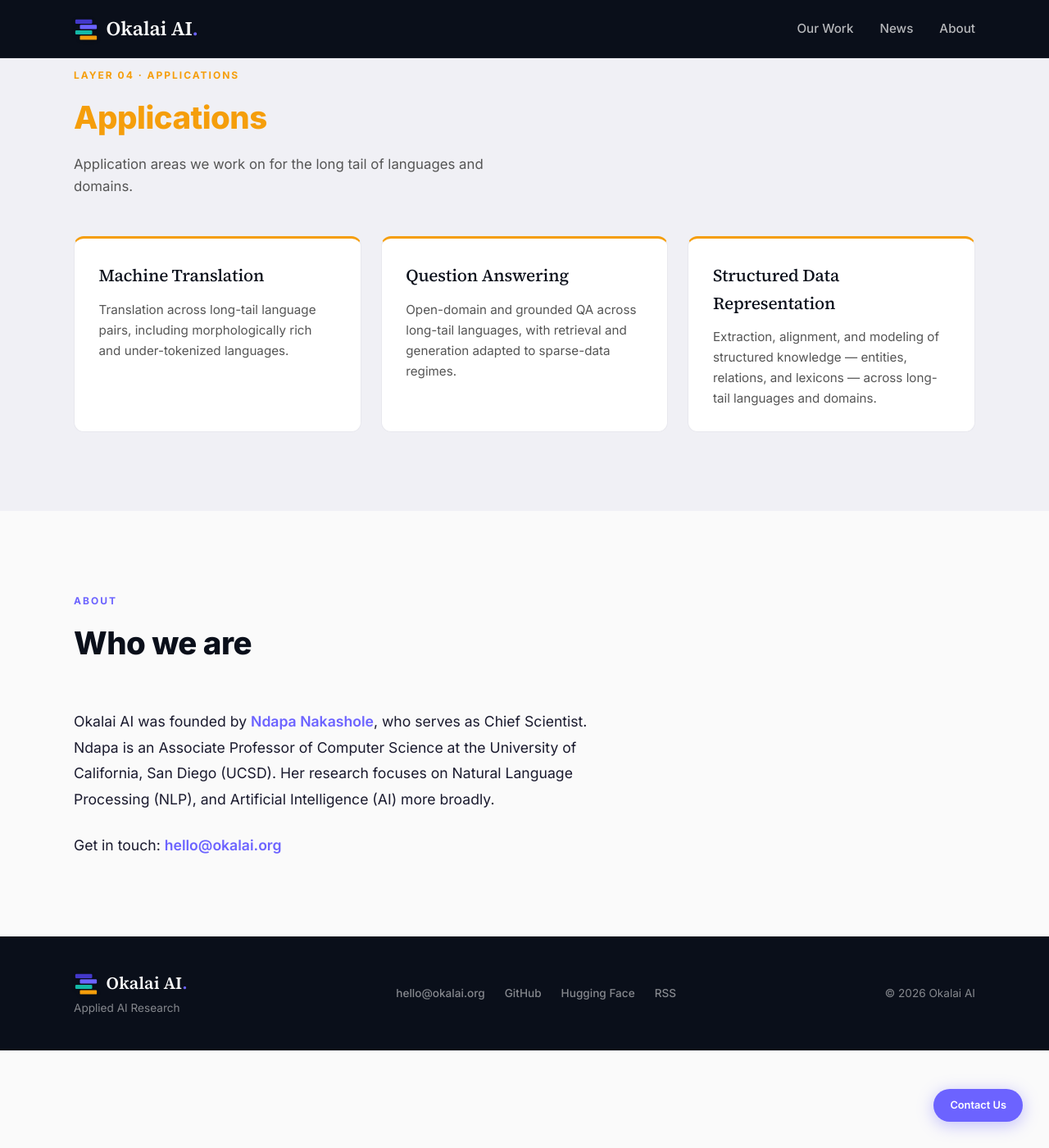
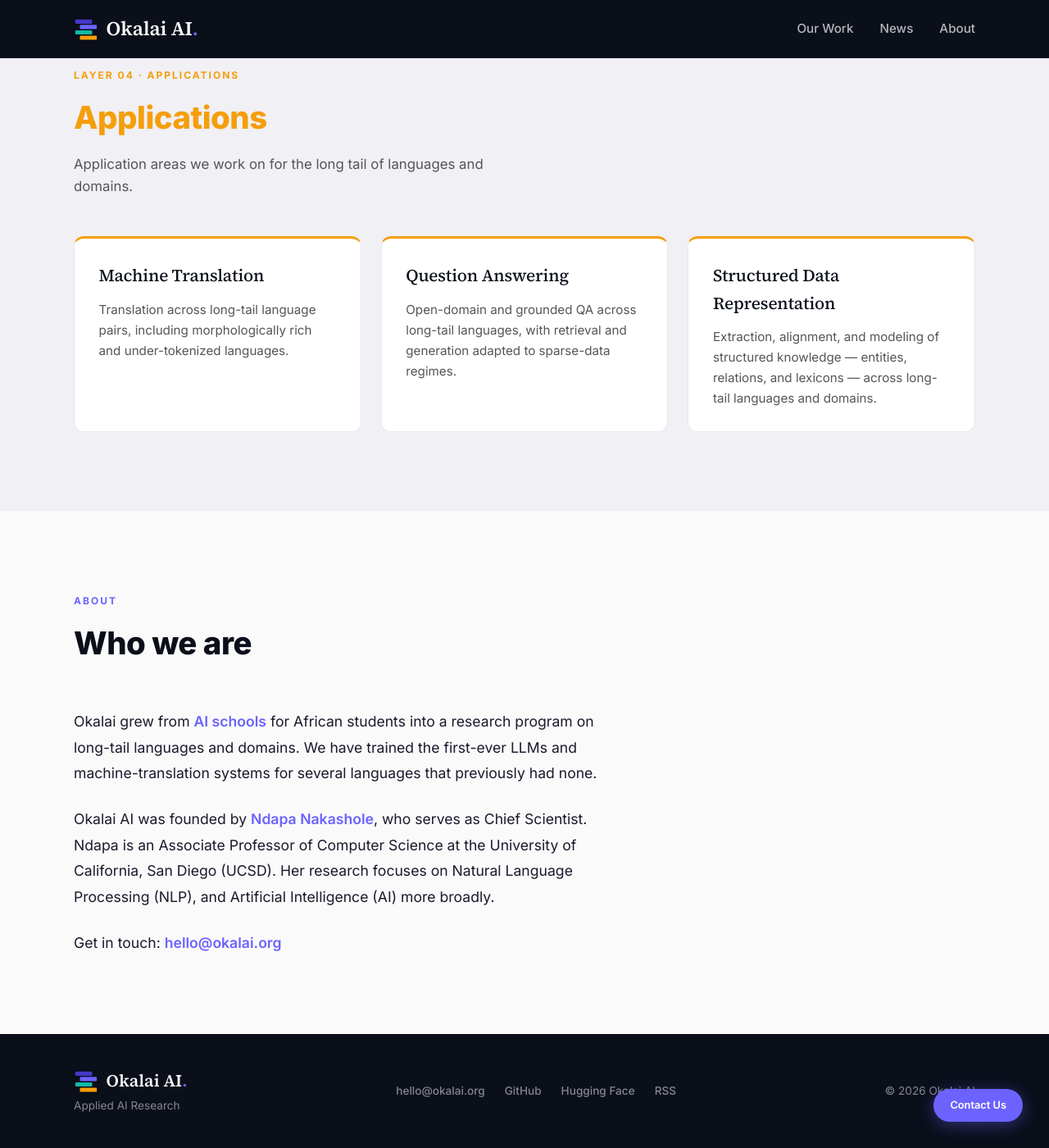
Before and after one commit to okalai-ai/okalai-site, a Jekyll site: the page built from index.md, in a window 1280 px wide and 1400 px high, scrolled down 4397 px. Shown: the whole window at 82% size. Built offline with Jekyll 4.4.1, drawn with Linux system fonts in a browser that asks for light colours.

Commit message:
Add AI Schools

```diff
--- a/assets/css/style.css
+++ b/assets/css/style.css
@@ -979,3 +979,210 @@ a {
     grid-template-columns: 1fr;
   }
 }
+
+/* === AI Schools === */
+.school-page-hero {
+  background: #0a0f1a;
+  color: #fff;
+  padding: 4.5rem 0 3.5rem;
+  position: relative;
+  overflow: hidden;
+}
+.school-page-hero::after {
+  content: "";
+  position: absolute;
+  inset: 0;
+  background: radial-gradient(circle at 80% -10%, rgba(108, 99, 255, 0.22), transparent 55%);
+  pointer-events: none;
+}
+.school-page-hero .container { position: relative; z-index: 1; }
+.school-eyebrow {
+  display: inline-block;
+  font-size: 0.75rem;
+  font-weight: 700;
+  text-transform: uppercase;
+  letter-spacing: 2px;
+  color: #8b82ff;
+  margin-bottom: 0.9rem;
+}
+.school-page-hero h1 {
+  font-family: 'Source Serif 4', 'Source Serif Pro', Georgia, serif;
+  font-size: clamp(2rem, 4vw, 3rem);
+  font-weight: 600;
+  letter-spacing: -0.5px;
+  line-height: 1.1;
+  margin-bottom: 1rem;
+}
+.school-page-hero .lead {
+  font-size: 1.1rem;
+  line-height: 1.7;
+  color: rgba(255, 255, 255, 0.8);
+  max-width: 640px;
+}
+
+/* Year meta row on a single event page */
+.school-meta {
+  display: flex;
+  flex-wrap: wrap;
+  gap: 0.6rem 1.75rem;
+  margin-top: 1.6rem;
+  font-size: 0.95rem;
+  color: rgba(255, 255, 255, 0.92);
+}
+.school-meta span { display: inline-flex; align-items: center; gap: 0.45rem; }
+.school-meta strong { color: #fff; font-weight: 600; }
+.school-meta .dot { color: #6c63ff; }
+
+/* Index: year cards */
+.school-grid {
+  display: grid;
+  grid-template-columns: repeat(auto-fit, minmax(280px, 1fr));
+  gap: 1.5rem;
+}
+.school-card {
+  display: block;
+  background: #fff;
+  border: 1px solid #e8e8ee;
+  border-top: 4px solid var(--accent, #6c63ff);
+  border-radius: 12px;
+  padding: 2rem;
+  color: inherit;
+  transition: transform 0.2s, box-shadow 0.2s;
+}
+.school-card:hover {
+  transform: translateY(-4px);
+  box-shadow: 0 14px 44px rgba(0, 0, 0, 0.09);
+}
+.school-card__year {
+  font-family: 'Source Serif 4', 'Source Serif Pro', Georgia, serif;
+  font-size: 2.4rem;
+  font-weight: 600;
+  line-height: 1;
+  color: var(--accent, #6c63ff);
+  letter-spacing: -1px;
+}
+.school-card__name {
+  font-size: 1.15rem;
+  font-weight: 700;
+  color: #0a0f1a;
+  margin: 0.85rem 0 0.4rem;
+}
+.school-card__where {
+  font-size: 0.9rem;
+  font-weight: 600;
+  color: #14b8a6;
+  text-transform: uppercase;
+  letter-spacing: 0.5px;
+  margin-bottom: 0.75rem;
+}
+.school-card__desc { font-size: 0.95rem; line-height: 1.6; color: #555; }
+.school-card__more {
+  display: inline-block;
+  margin-top: 1.1rem;
+  font-size: 0.9rem;
+  font-weight: 600;
+  color: var(--accent, #6c63ff);
+}
+
+/* Schedule timeline */
+.schedule-day { margin-bottom: 2.5rem; }
+.schedule-day__head {
+  display: flex;
+  align-items: baseline;
+  gap: 0.9rem;
+  flex-wrap: wrap;
+  padding-bottom: 0.85rem;
+  margin-bottom: 1.1rem;
+  border-bottom: 2px solid #e8e8ee;
+}
+.schedule-day__num {
+  font-size: 0.72rem;
+  font-weight: 700;
+  text-transform: uppercase;
+  letter-spacing: 2px;
+  color: var(--accent, #6c63ff);
+}
+.schedule-day__date {
+  font-family: 'Source Serif 4', 'Source Serif Pro', Georgia, serif;
+  font-size: 1.35rem;
+  font-weight: 600;
+  color: #0a0f1a;
+}
+.schedule-day__tag { font-size: 0.9rem; color: #888; font-style: italic; }
+.schedule-row {
+  display: grid;
+  grid-template-columns: 130px 1fr;
+  gap: 1rem;
+  padding: 0.7rem 0;
+  border-bottom: 1px solid #f0f0f5;
+}
+.schedule-row:last-child { border-bottom: none; }
+.schedule-time {
+  font-variant-numeric: tabular-nums;
+  font-size: 0.9rem;
+  font-weight: 600;
+  color: var(--accent, #6c63ff);
+  white-space: nowrap;
+}
+.schedule-what { font-size: 0.98rem; color: #1a1a2e; line-height: 1.5; }
+.schedule-what .who { font-weight: 600; color: #0a0f1a; }
+.schedule-what .topic { color: #555; }
+.schedule-row.is-break { opacity: 0.65; }
+.schedule-row.is-break .schedule-what { font-style: italic; color: #888; }
+
+/* Instructor / info cards */
+.people-grid {
+  display: grid;
+  grid-template-columns: repeat(auto-fit, minmax(260px, 1fr));
+  gap: 1.25rem;
+}
+.person-card {
+  background: #fff;
+  border: 1px solid #e8e8ee;
+  border-radius: 12px;
+  padding: 1.5rem;
+}
+.person-card__name { font-size: 1.05rem; font-weight: 700; color: #0a0f1a; margin-bottom: 0.3rem; }
+.person-card__role { font-size: 0.9rem; color: #555; line-height: 1.5; }
+.person-card__topic { font-size: 0.88rem; color: #6c63ff; font-weight: 600; margin-top: 0.6rem; }
+
+/* Photo gallery placeholder */
+.gallery-grid {
+  display: grid;
+  grid-template-columns: repeat(auto-fit, minmax(220px, 1fr));
+  gap: 1rem;
+}
+.gallery-item {
+  aspect-ratio: 4 / 3;
+  border-radius: 10px;
+  overflow: hidden;
+  background: #f0f0f5;
+  border: 1px solid #e8e8ee;
+}
+.gallery-item img { width: 100%; height: 100%; object-fit: cover; display: block; }
+.gallery-empty {
+  display: flex;
+  align-items: center;
+  justify-content: center;
+  text-align: center;
+  color: #aaa;
+  font-size: 0.85rem;
+  padding: 1rem;
+}
+
+.back-link {
+  display: inline-flex;
+  align-items: center;
+  gap: 0.4rem;
+  font-size: 0.9rem;
+  font-weight: 600;
+  color: #6c63ff;
+  margin-bottom: 2rem;
+}
+.back-link:hover { text-decoration: underline; }
+
+@media (max-width: 600px) {
+  .schedule-row { grid-template-columns: 92px 1fr; gap: 0.75rem; }
+  .schedule-time { font-size: 0.82rem; }
+  .school-card { padding: 1.5rem; }
+}
--- a/index.md
+++ b/index.md
@@ -274,6 +274,9 @@ title: Home
     </div>
     <div data-sr>
       <p style="font-size: 1.1rem; line-height: 1.8; max-width: 680px;">
+        Okalai grew from <a href="/schools/" style="color: #6c63ff; font-weight: 600;">AI schools</a> for African students into a research program on long-tail languages and domains. We have trained the first-ever LLMs and machine-translation systems for several languages that previously had none.
+      </p>
+      <p style="font-size: 1.1rem; line-height: 1.8; max-width: 680px; margin-top: 1.5rem;">
         Okalai AI was founded by <a href="https://ndapa.us" target="_blank" rel="noopener" style="color: #6c63ff; font-weight: 600;">Ndapa Nakashole</a>, who serves as Chief Scientist. Ndapa is an Associate Professor of Computer Science at the University of California, San Diego (UCSD). Her research focuses on Natural Language Processing (NLP), and Artificial Intelligence (AI) more broadly.
       </p>
       <p style="font-size: 1.1rem; line-height: 1.8; max-width: 680px; margin-top: 1.5rem;">
```
Also changed, not shown: schools.md (added, +49 -0 lines), schools/2022.md (added, +151 -0 lines), schools/2023.md (added, +131 -0 lines), schools/2024.md (added, +201 -0 lines).
